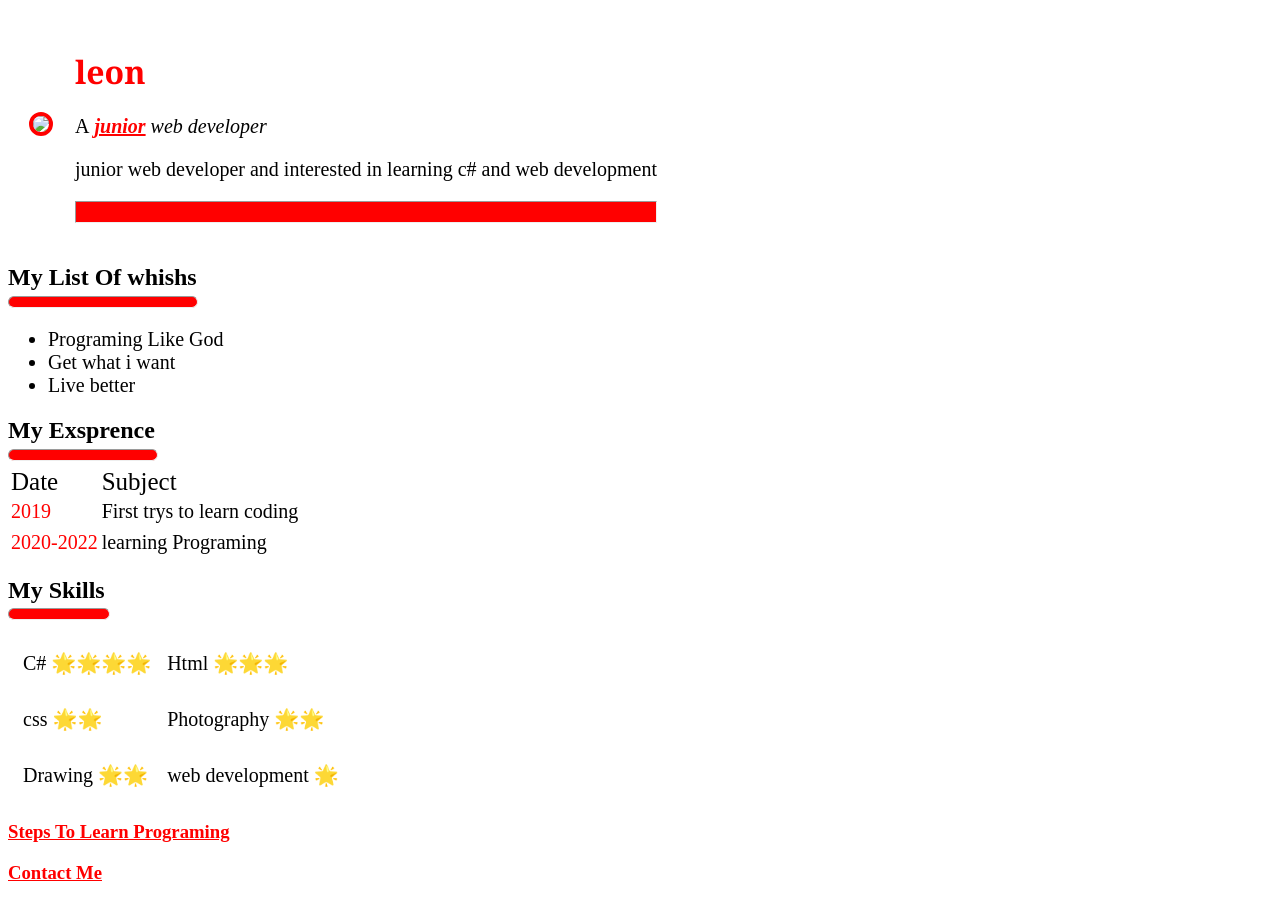
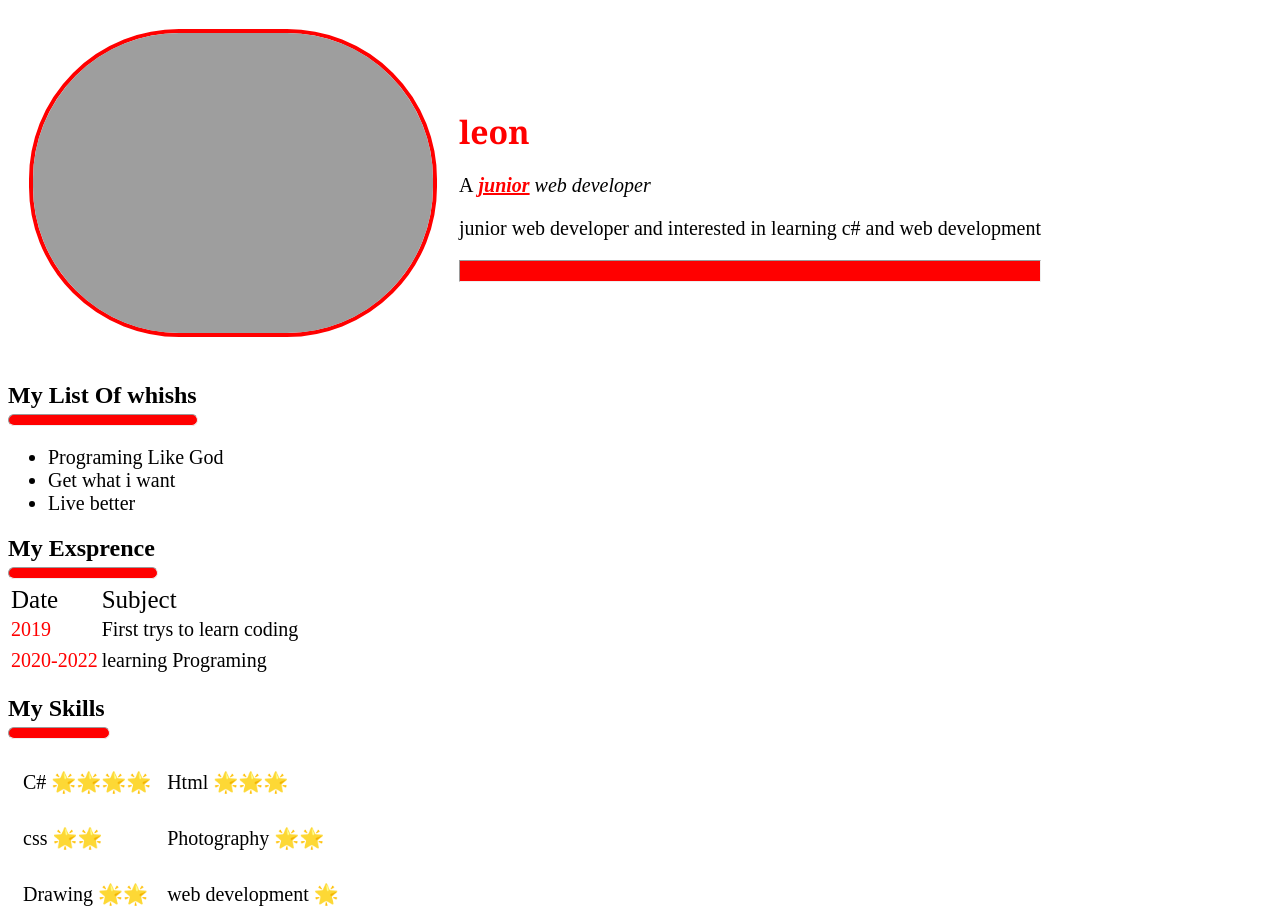
Before and after one commit to Leon0098/cv, a plain HTML site: page index.html in a window 1280 px wide. Shown: the top 924 px of the page. Before the commit the page ends 903 px from the top, so only its background shows below. Drawn offline with Linux system fonts and the light colour scheme; the site is published under a folder, as on GitHub Pages, so addresses that start at the root find nothing.

Commit message:
Update index.html

```diff
--- a/index.html
+++ b/index.html
@@ -32,7 +32,7 @@
         <tr>
             <div class="image">
                 <td>
-                    <img src="/Black-and-white-cold-style-circle.png " profile pic" style="height: 300px;">
+                    <img src="Black-and-white-cold-style-circle.png " profile pic" style="height: 300px;">
                 </td>
             </div>
 
```
